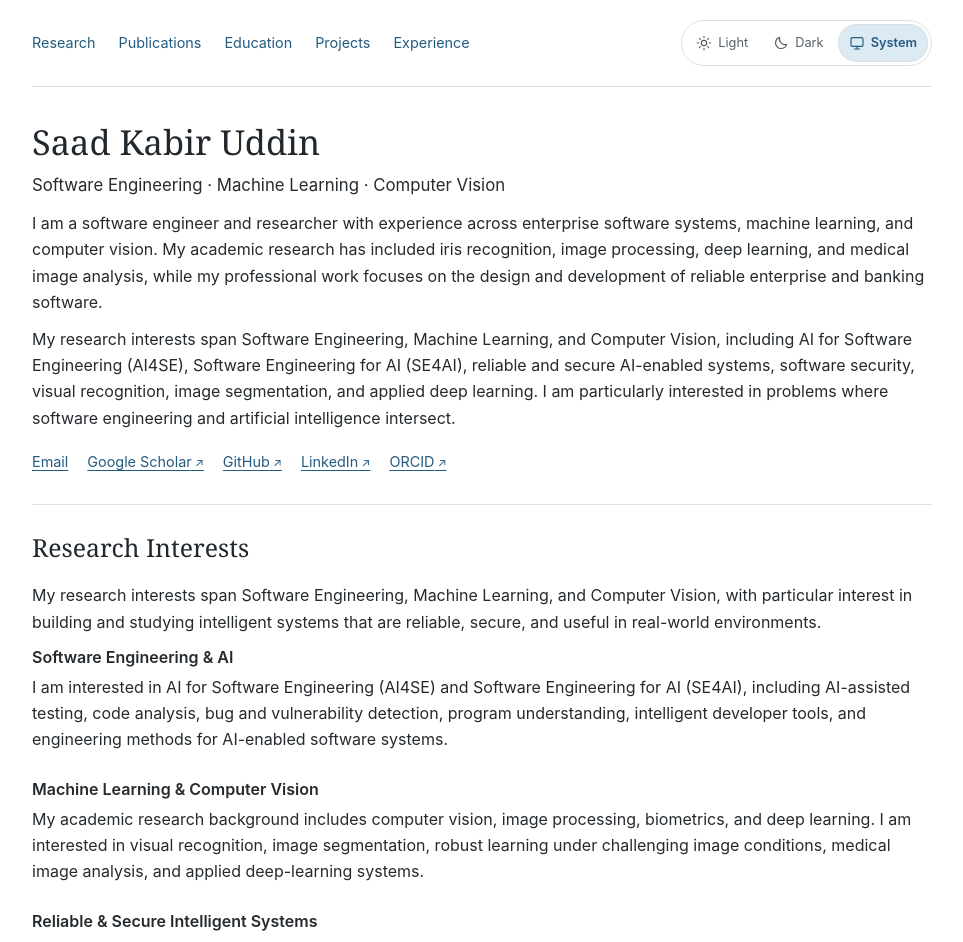
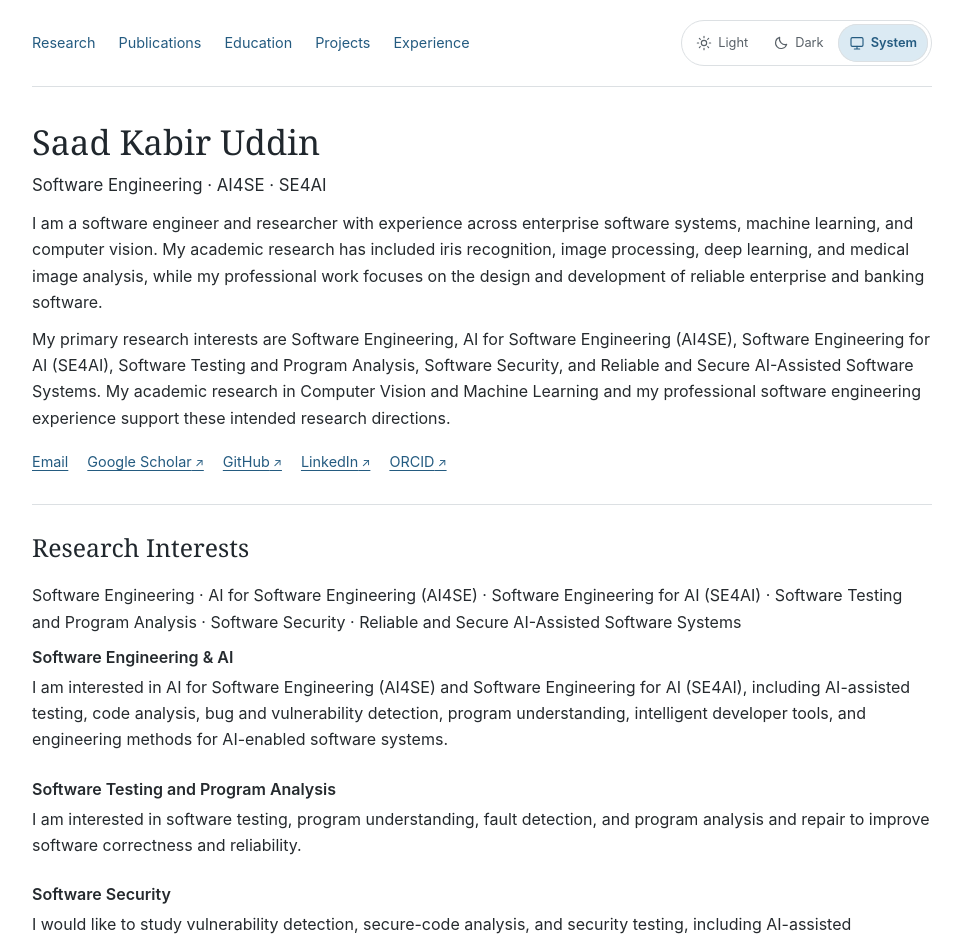
Before and after one commit to saadkabiruddin/saadkabiruddin.github.io, an Angular app: page / in a window 1280 px wide. Shown: the top 942 px of the page, without its empty margins (158-1121 px from the left). Built offline with nearby package versions, Linux system fonts and the light colour scheme.

Commit message:
research int

```diff
--- a/src/app/app.html
+++ b/src/app/app.html
@@ -47,7 +47,7 @@
   <header>
     <div class="introduction">
       <h1>Saad Kabir Uddin</h1>
-      <p class="subtitle">Software Engineering · Machine Learning · Computer Vision</p>
+      <p class="subtitle">Software Engineering · AI4SE · SE4AI</p>
       <p>
         I am a software engineer and researcher with experience across enterprise software systems,
         machine learning, and computer vision. My academic research has included iris recognition,
@@ -55,11 +55,11 @@
         focuses on the design and development of reliable enterprise and banking software.
       </p>
       <p>
-        My research interests span Software Engineering, Machine Learning, and Computer Vision,
-        including AI for Software Engineering (AI4SE), Software Engineering for AI (SE4AI), reliable
-        and secure AI-enabled systems, software security, visual recognition, image segmentation,
-        and applied deep learning. I am particularly interested in problems where software
-        engineering and artificial intelligence intersect.
+        My primary research interests are Software Engineering, AI for Software Engineering (AI4SE),
+        Software Engineering for AI (SE4AI), Software Testing and Program Analysis, Software Security,
+        and Reliable and Secure AI-Assisted Software Systems. My academic research in Computer Vision
+        and Machine Learning and my professional software engineering experience support these
+        intended research directions.
       </p>
       <div class="links">
         <a href="mailto:uddin.saadkabir@gmail.com">Email</a>
@@ -76,9 +76,9 @@
     <section id="research">
       <h2>Research Interests</h2>
       <p>
-        My research interests span Software Engineering, Machine Learning, and Computer Vision, with
-        particular interest in building and studying intelligent systems that are reliable, secure,
-        and useful in real-world environments.
+        Software Engineering · AI for Software Engineering (AI4SE) · Software Engineering for AI
+        (SE4AI) · Software Testing and Program Analysis · Software Security · Reliable and Secure
+        AI-Assisted Software Systems
       </p>
       <article>
         <h3>Software Engineering &amp; AI</h3>
@@ -90,19 +90,32 @@
         </p>
       </article>
       <article>
+        <h3>Software Testing and Program Analysis</h3>
+        <p>
+          I am interested in software testing, program understanding, fault detection, and program
+          analysis and repair to improve software correctness and reliability.
+        </p>
+      </article>
+      <article>
+        <h3>Software Security</h3>
+        <p>
+          I would like to study vulnerability detection, secure-code analysis, and security testing,
+          including AI-assisted approaches to developing secure software.
+        </p>
+      </article>
+      <article>
         <h3>Machine Learning &amp; Computer Vision</h3>
         <p>
           My academic research background includes computer vision, image processing, biometrics,
-          and deep learning. I am interested in visual recognition, image segmentation, robust
-          learning under challenging image conditions, medical image analysis, and applied
-          deep-learning systems.
+          and deep learning, with work on visual recognition, image segmentation, and medical
+          image analysis. This background supports my intended software engineering research directions.
         </p>
       </article>
       <article>
-        <h3>Reliable &amp; Secure Intelligent Systems</h3>
+        <h3>Reliable and Secure AI-Assisted Software Systems</h3>
         <p>
           I am interested in the reliability, security, evaluation, testing, and maintainability of
-          AI-enabled systems. This direction connects my machine-learning research background with
+          AI-assisted software systems. This direction connects my machine-learning research background with
           my professional experience developing enterprise software where correctness, security,
           data integrity, and reliability are critical.
         </p>
--- a/src/index.html
+++ b/src/index.html
@@ -15,13 +15,13 @@
     <meta name="viewport" content="width=device-width, initial-scale=1" />
     <meta
       name="description"
-      content="Saad Kabir Uddin’s academic portfolio: research in Software Engineering, Machine Learning, and Computer Vision, connecting AI4SE, SE4AI, visual recognition, and reliable, secure intelligent systems."
+      content="Saad Kabir Uddin’s academic portfolio: research interests in Software Engineering, AI for Software Engineering (AI4SE), Software Engineering for AI (SE4AI), Software Testing and Program Analysis, Software Security, and Reliable and Secure AI-Assisted Software Systems."
     />
     <meta property="og:type" content="website" />
     <meta property="og:title" content="Saad Kabir Uddin | Academic Portfolio" />
     <meta
       property="og:description"
-      content="Research interests in Software Engineering, Machine Learning, and Computer Vision, supported by academic research and enterprise software engineering experience."
+      content="Research interests in Software Engineering, AI for Software Engineering (AI4SE), Software Engineering for AI (SE4AI), Software Testing and Program Analysis, Software Security, and Reliable and Secure AI-Assisted Software Systems, supported by academic research and enterprise software engineering experience."
     />
     <meta property="og:url" content="https://saadkabiruddin.github.io/" />
     <link rel="canonical" href="https://saadkabiruddin.github.io/" />
```
